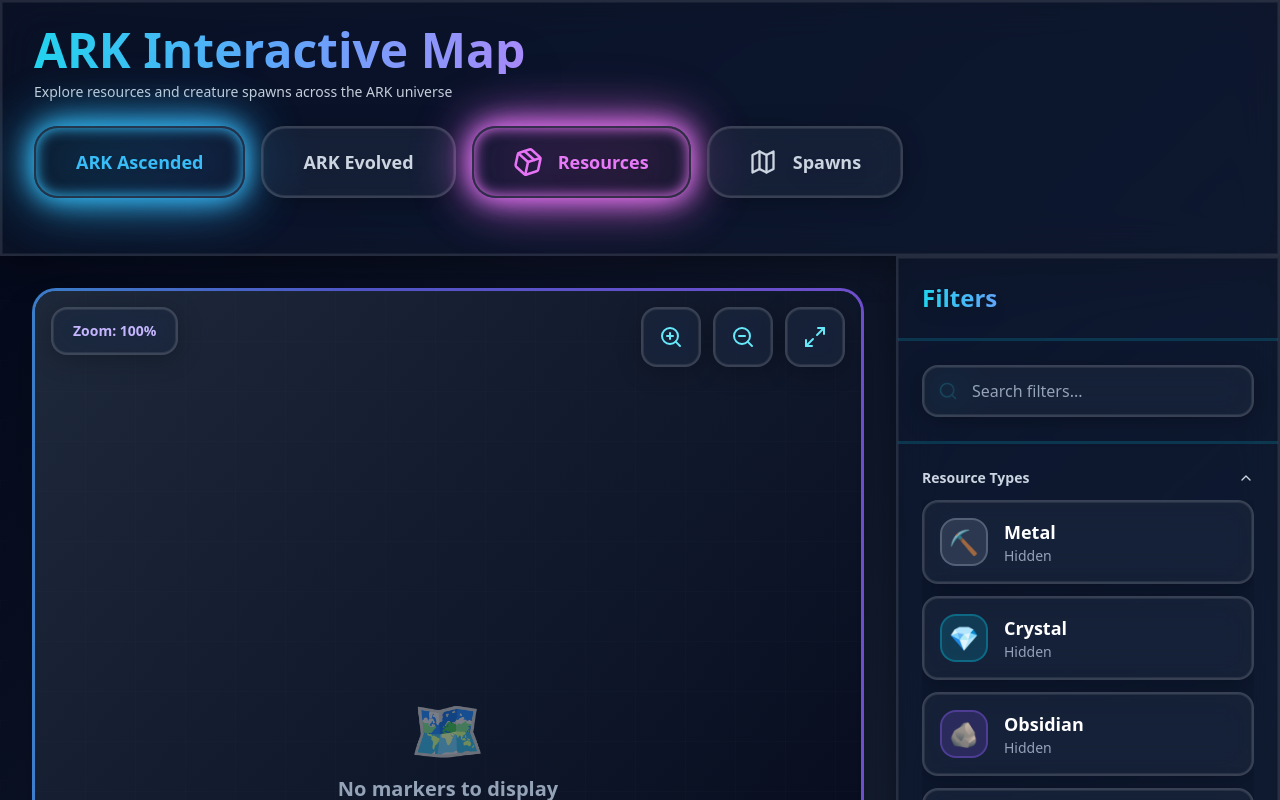
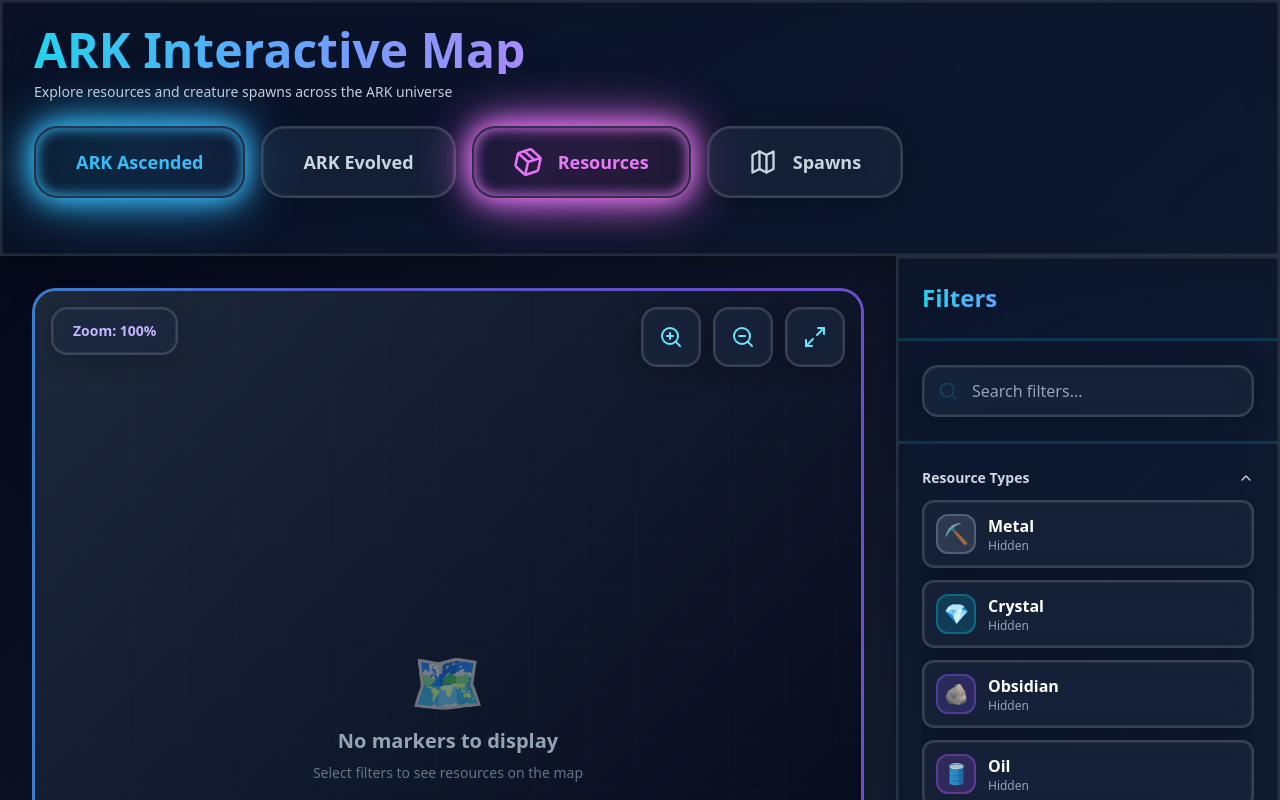
Before and after one commit to ArkMapsProject/ArkMaps, a React (Vite) app: page / in a window 1280 px wide. Shown: the top 800 px of the page. Built offline with nearby package versions, Linux system fonts and the light colour scheme.

Commit message:
Updated FilterSidebar.tsx

```diff
--- a/src/components/FilterSidebar.tsx
+++ b/src/components/FilterSidebar.tsx
@@ -100,7 +100,7 @@ export default function FilterSidebar({
                     <button
                       key={item.id}
                       onClick={() => onFilterToggle(item.id)}
-                      className={`w-full flex items-center gap-4 p-4 rounded-2xl transition-all duration-300 hover:scale-[1.02] border-[3px] ${
+                      className={`w-full flex items-center gap-3 p-3 rounded-xl transition-all duration-300 border-[3px] ${
                         isSelected
                           ? 'glass-effect shadow-2xl'
                           : 'glass-effect-light border-transparent hover:border-slate-600/50'
@@ -111,24 +111,24 @@ export default function FilterSidebar({
                       }}
                     >
                       <div
-                        className="w-12 h-12 rounded-2xl flex items-center justify-center text-2xl transition-all duration-300 border-2 flex-shrink-0"
+                        className="w-10 h-10 rounded-xl flex items-center justify-center text-xl transition-all duration-300 border-2 flex-shrink-0"
                         style={{
                           backgroundColor: `${item.color}30`,
                           borderColor: `${item.color}60`,
-                          transform: isSelected ? 'rotate(12deg) scale(1.1)' : 'rotate(0deg)',
+                          transform: isSelected ? 'rotate(8deg) scale(1.05)' : 'rotate(0deg)',
                           boxShadow: isSelected ? `0 0 20px ${item.color}50` : 'none',
                         }}
                       >
                         {item.icon}
                       </div>
                       <div className="flex-1 text-left min-w-0">
-                        <div className="font-bold text-white text-lg">{item.name}</div>
-                        <div className="text-sm font-medium" style={{ color: isSelected ? item.color : 'rgb(148, 163, 184)' }}>
+                        <div className="font-bold text-white text-base">{item.name}</div>
+                        <div className="text-xs font-medium" style={{ color: isSelected ? item.color : 'rgb(148, 163, 184)' }}>
                           {isSelected ? 'Visible' : 'Hidden'}
                         </div>
                       </div>
                       <div
-                        className={`w-7 h-7 rounded-full border-[3px] transition-all duration-300 flex-shrink-0 ${
+                        className={`w-6 h-6 rounded-full border-[3px] transition-all duration-300 flex-shrink-0 ${
                           isSelected ? 'scale-100' : 'scale-0'
                         }`}
                         style={{
@@ -137,7 +137,7 @@ export default function FilterSidebar({
                           boxShadow: `0 0 15px ${item.color}80`,
                         }}
                       >
-                        <div className="w-full h-full flex items-center justify-center text-white text-sm font-bold">
+                        <div className="w-full h-full flex items-center justify-center text-white text-xs font-bold">
                           ✓
                         </div>
                       </div>
```
